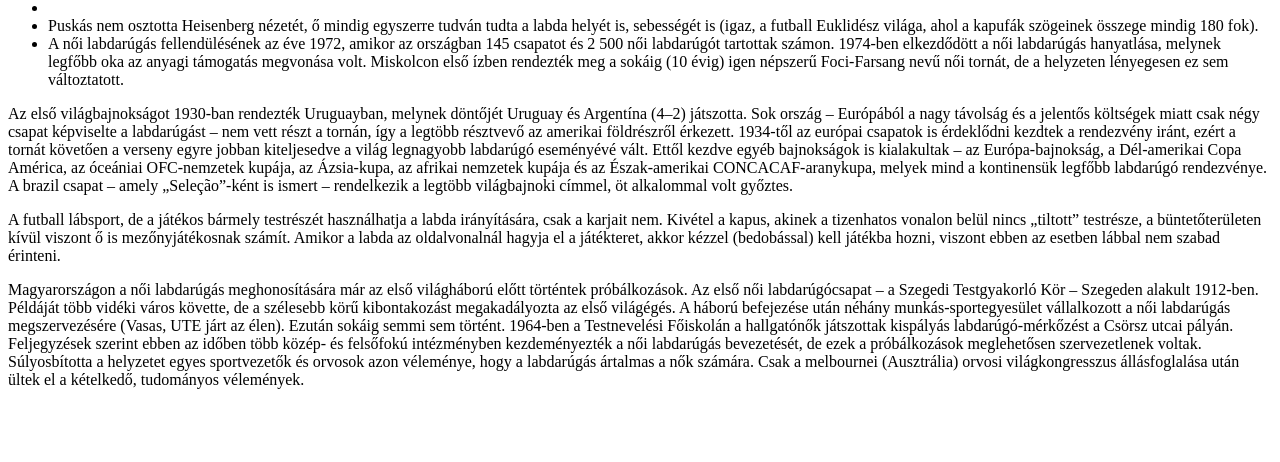
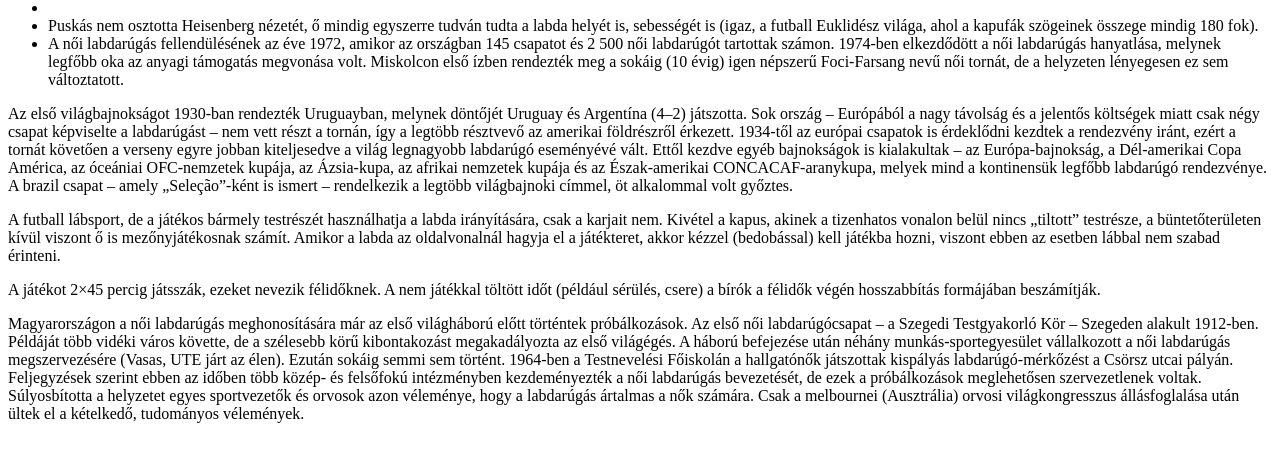
Before and after one commit to KaibsasAlexCkik/szorgalmi2, a plain HTML site: page index.html in a window 1280 px wide. Shown: the part 68-530 px from the top of the page. Drawn offline with Linux system fonts and the light colour scheme.

Commit message:
veg76ehzh489u5849878684848

```diff
--- a/index.html
+++ b/index.html
@@ -15,6 +15,7 @@
     </ul>
     <p>Az első világbajnokságot 1930-ban rendezték Uruguayban, melynek döntőjét Uruguay és Argentína (4–2) játszotta. Sok ország – Európából a nagy távolság és a jelentős költségek miatt csak négy csapat képviselte a labdarúgást – nem vett részt a tornán, így a legtöbb résztvevő az amerikai földrészről érkezett. 1934-től az európai csapatok is érdeklődni kezdtek a rendezvény iránt, ezért a tornát követően a verseny egyre jobban kiteljesedve a világ legnagyobb labdarúgó eseményévé vált. Ettől kezdve egyéb bajnokságok is kialakultak – az Európa-bajnokság, a Dél-amerikai Copa América, az óceániai OFC-nemzetek kupája, az Ázsia-kupa, az afrikai nemzetek kupája és az Észak-amerikai CONCACAF-aranykupa, melyek mind a kontinensük legfőbb labdarúgó rendezvénye. A brazil csapat – amely „Seleção”-ként is ismert – rendelkezik a legtöbb világbajnoki címmel, öt alkalommal volt győztes.</p>
     <p>A futball lábsport, de a játékos bármely testrészét használhatja a labda irányítására, csak a karjait nem. Kivétel a kapus, akinek a tizenhatos vonalon belül nincs „tiltott” testrésze, a büntetőterületen kívül viszont ő is mezőnyjátékosnak számít. Amikor a labda az oldalvonalnál hagyja el a játékteret, akkor kézzel (bedobással) kell játékba hozni, viszont ebben az esetben lábbal nem szabad érinteni.</p>
+    <p>A játékot 2×45 percig játsszák, ezeket nevezik félidőknek. A nem játékkal töltött időt (például sérülés, csere) a bírók a félidők végén hosszabbítás formájában beszámítják.</p>
     <p>Magyarországon a női labdarúgás meghonosítására már az első világháború előtt történtek próbálkozások. Az első női labdarúgócsapat – a Szegedi Testgyakorló Kör – Szegeden alakult 1912-ben. Példáját több vidéki város követte, de a szélesebb körű kibontakozást megakadályozta az első világégés. A háború befejezése után néhány munkás-sportegyesület vállalkozott a női labdarúgás megszervezésére (Vasas, UTE járt az élen). Ezután sokáig semmi sem történt. 1964-ben a Testnevelési Főiskolán a hallgatónők játszottak kispályás labdarúgó-mérkőzést a Csörsz utcai pályán. Feljegyzések szerint ebben az időben több közép- és felsőfokú intézményben kezdeményezték a női labdarúgás bevezetését, de ezek a próbálkozások meglehetősen szervezetlenek voltak. Súlyosbította a helyzetet egyes sportvezetők és orvosok azon véleménye, hogy a labdarúgás ártalmas a nők számára. Csak a melbournei (Ausztrália) orvosi világkongresszus állásfoglalása után ültek el a kételkedő, tudományos vélemények.</p>
 </body>
 </html>
```
